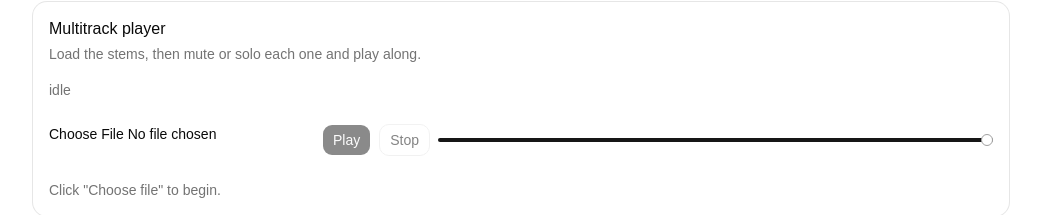
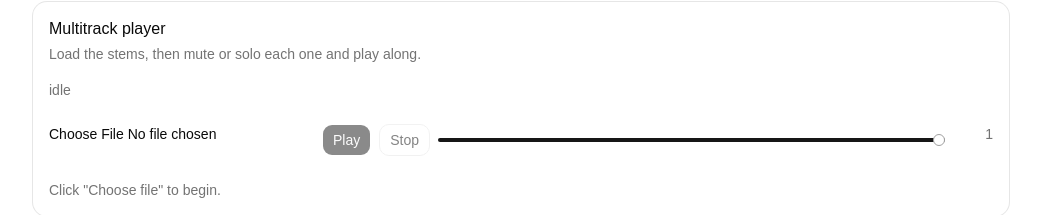
Before and after one commit to bingliscodes/legatto, a React (Vite) app in the folder frontend/: page / in a window 1280 px wide. Shown: the part 103-318 px from the top of the page, without its empty margins (119-1160 px from the left). Built offline with nearby package versions, Linux system fonts and the light colour scheme.

Commit message:
Add current tempo display

```diff
--- a/frontend/src/App.tsx
+++ b/frontend/src/App.tsx
@@ -97,6 +97,9 @@ function App() {
                 className="flex-1"
                 aria-label={`${name} tempo`}
               />
+              <span className="w-10 shrink-0 text-right text-sm tabular-nums text-muted-foreground">
+                {tempo}
+              </span>
             </div>
 
             {loaded ? (
```
